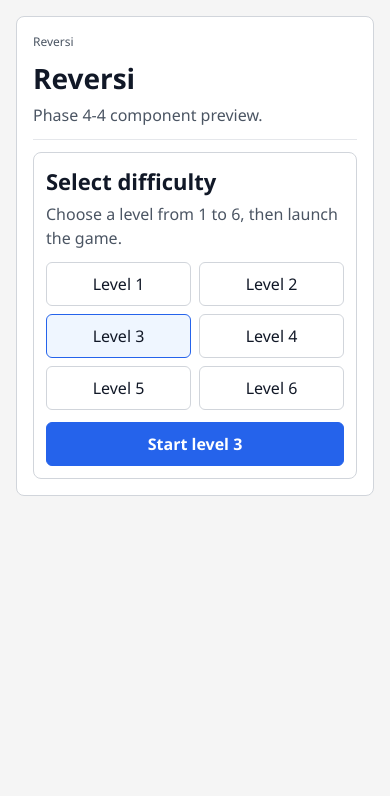
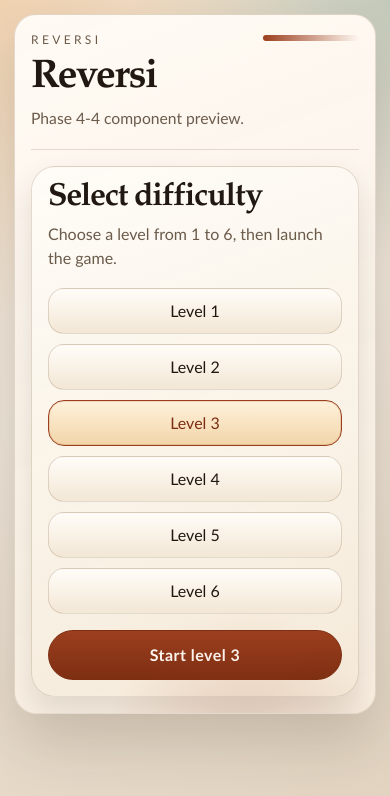
Before and after one commit to omoch1-2357/Reversi, a React (Vite) app in the folder web/: page / in a window 390 px wide. Shown: the top 796 px of the page. Built offline with nearby package versions, Linux system fonts and the light colour scheme.

Commit message:
feat(web): complete responsive layout

```diff
--- a/web/src/App.css
+++ b/web/src/App.css
@@ -1,72 +1,147 @@
 .app {
-  width: min(980px, 100%);
+  position: relative;
+  overflow: hidden;
+  width: min(1120px, 100%);
   margin: 0 auto;
-  padding: 16px;
-  border: 1px solid var(--border-strong);
-  border-radius: 8px;
-  background: #fff;
+  padding: clamp(18px, 3vw, 32px);
+  border: 1px solid var(--border-soft);
+  border-radius: 28px;
+  background:
+    linear-gradient(160deg, rgb(255 250 244 / 94%), rgb(248 238 223 / 90%)),
+    var(--panel-bg);
+  box-shadow: var(--shadow-lg);
+}
+
+.app::before {
+  content: "";
+  position: absolute;
+  inset: auto -8% -28% auto;
+  width: 320px;
+  aspect-ratio: 1;
+  border-radius: 50%;
+  background: radial-gradient(circle, rgb(156 63 30 / 18%), transparent 62%);
+  pointer-events: none;
 }
 
 .app__header {
-  padding-bottom: 12px;
-  border-bottom: 1px solid #e5e7eb;
+  position: relative;
+  display: grid;
+  gap: 10px;
+  padding-bottom: 18px;
+  border-bottom: 1px solid var(--border-soft);
+}
+
+.app__header::after {
+  content: "";
+  position: absolute;
+  right: 0;
+  top: 4px;
+  width: clamp(108px, 16vw, 160px);
+  height: 6px;
+  border-radius: 999px;
+  background: linear-gradient(90deg, var(--accent), transparent);
 }
 
 .app__eyebrow {
   margin: 0;
   font-size: 12px;
+  letter-spacing: 0.28em;
+  text-transform: uppercase;
   color: var(--text-muted);
 }
 
 .app__header h1 {
-  margin: 6px 0 0;
-  font-size: 28px;
+  margin: 0;
+  max-width: 10ch;
+  font-family: var(--font-display);
+  font-size: clamp(2.5rem, 5vw, 4.5rem);
+  line-height: 0.96;
+  letter-spacing: -0.04em;
 }
 
 .app__lead {
-  margin: 4px 0 0;
+  margin: 0;
+  max-width: 36rem;
+  font-size: clamp(0.98rem, 1.8vw, 1.1rem);
   color: var(--text-muted);
 }
 
 .game-layout {
   display: grid;
-  grid-template-columns: minmax(352px, 1fr) minmax(240px, 320px);
-  gap: 16px;
+  grid-template-columns: minmax(0, 1.15fr) minmax(280px, 0.85fr);
+  gap: clamp(16px, 3vw, 28px);
   align-items: start;
-  margin-top: 16px;
+  margin-top: clamp(20px, 4vw, 30px);
 }
 
 .game-layout__panel {
   display: grid;
-  gap: 12px;
+  gap: 14px;
 }
 
 .game-controls {
   display: grid;
-  gap: 8px;
-  padding: 12px;
-  border-radius: 8px;
-  border: 1px solid #e5e7eb;
-  background: #fff;
+  gap: 10px;
+  padding: clamp(14px, 2.5vw, 20px);
+  border-radius: 22px;
+  border: 1px solid var(--border-soft);
+  background:
+    linear-gradient(180deg, rgb(255 252 247 / 96%), rgb(246 235 219 / 92%));
+  box-shadow: var(--shadow-md);
 }
 
 .game-controls__button {
-  border: 1px solid #d1d5db;
-  border-radius: 6px;
-  min-height: 40px;
-  font-family: var(--font-body);
+  min-height: 44px;
+  padding: 0 16px;
+  border: 1px solid var(--border-strong);
+  border-radius: 999px;
   font-weight: 600;
-  color: #111827;
-  background: #fff;
+  letter-spacing: 0.02em;
+  color: var(--text-main);
+  background: linear-gradient(180deg, #fffdf8, #f2e5d3);
   cursor: pointer;
+  transition:
+    transform 160ms ease,
+    box-shadow 160ms ease,
+    background-color 160ms ease;
+}
+
+.game-controls__button:hover:not(:disabled) {
+  transform: translateY(-1px);
+  box-shadow: 0 10px 20px rgb(46 31 18 / 12%);
 }
 
 .game-controls__button--subtle {
-  background: #f9fafb;
+  color: var(--accent-strong);
+  background: linear-gradient(180deg, #f7eddf, #eed9ba);
+}
+
+.game-controls__button:disabled {
+  opacity: 0.72;
+  cursor: wait;
 }
 
 @media (max-width: 767px) {
+  .app {
+    border-radius: 22px;
+    padding: 16px;
+  }
+
+  .app__header::after {
+    width: 96px;
+  }
+
   .game-layout {
     grid-template-columns: 1fr;
   }
+
+  .game-layout__panel {
+    gap: 12px;
+  }
 }
+
+@media (max-width: 479px) {
+  .app__header h1 {
+    max-width: 8ch;
+  }
+}
--- a/web/src/components/Board.tsx
+++ b/web/src/components/Board.tsx
@@ -31,7 +31,11 @@ function Board({
 
   return (
     <section className={styles['board-shell']}>
+      <div className={styles['board-shell__header']}>
         <h2 className={styles['board-shell__title']}>Board</h2>
+        <p className={styles['board-shell__hint']}>Tap the highlighted cells to place a stone.</p>
+      </div>
+      <div className={styles['board-shell__viewport']}>
         <div className={styles.board} role="grid" aria-label="Reversi board">
           {Array.from({ length: BOARD_CELLS }, (_, index) => {
             const row = Math.floor(index / BOARD_SIZE)
@@ -54,6 +58,7 @@ function Board({
             )
           })}
         </div>
+      </div>
     </section>
   )
 }
--- a/web/src/components/GameInfo.tsx
+++ b/web/src/components/GameInfo.tsx
@@ -29,13 +29,16 @@ function GameInfo({
 }: GameInfoProps) {
   return (
     <section className={styles['game-info']} aria-label="Game status">
-      <h2 className={styles['game-info__title']}>Game Info</h2>
+      <div className={styles['game-info__header']}>
+        <p className={styles['game-info__eyebrow']}>Match status</p>
+        <h2 className={styles['game-info__title']}>Game Info</h2>
+      </div>
       <div className={styles['game-info__counts']}>
-        <p>
+        <p className={styles['game-info__count-card']}>
           <span className={styles['game-info__label']}>Black</span>
           <strong>{blackCount}</strong>
         </p>
-        <p>
+        <p className={styles['game-info__count-card']}>
           <span className={styles['game-info__label']}>White</span>
           <strong>{whiteCount}</strong>
         </p>
--- a/web/src/index.css
+++ b/web/src/index.css
@@ -1,10 +1,19 @@
 :root {
-  --font-display: "Segoe UI", sans-serif;
-  --font-body: "Segoe UI", sans-serif;
-  --text-main: #111827;
-  --text-muted: #4b5563;
-  --panel-bg: #ffffff;
-  --border-strong: #d1d5db;
+  --font-display: "Palatino Linotype", "Yu Mincho", Georgia, serif;
+  --font-body: "Trebuchet MS", "Verdana", "Yu Gothic", sans-serif;
+  --text-main: #201811;
+  --text-muted: #6b5b4b;
+  --panel-bg: rgb(252 247 239 / 88%);
+  --panel-alt: #f3e8d7;
+  --border-strong: #8f7558;
+  --border-soft: rgb(143 117 88 / 24%);
+  --accent: #9c3f1e;
+  --accent-strong: #7d2e12;
+  --accent-soft: #f4d7b0;
+  --board-green: #204f40;
+  --board-green-bright: #2f725f;
+  --shadow-lg: 0 28px 60px rgb(46 31 18 / 18%);
+  --shadow-md: 0 16px 32px rgb(46 31 18 / 12%);
 
   font-family: var(--font-body);
   line-height: 1.5;
@@ -26,15 +35,22 @@ body {
   min-width: 320px;
   min-height: 100vh;
   color: var(--text-main);
-  background: #f5f5f5;
+  background:
+    radial-gradient(circle at top left, rgb(240 203 163 / 72%), transparent 34%),
+    radial-gradient(circle at top right, rgb(109 149 133 / 34%), transparent 28%),
+    linear-gradient(160deg, #f2e6d5 0%, #efe6da 44%, #e1d2be 100%);
 }
 
 #root {
   min-height: 100vh;
-  padding: 16px;
+  padding: clamp(14px, 3vw, 28px);
+}
+
+button {
+  font: inherit;
 }
 
 button:focus-visible {
-  outline: 2px solid #2563eb;
-  outline-offset: 2px;
+  outline: 2px solid var(--accent);
+  outline-offset: 3px;
 }
--- a/web/src/styles/LevelSelect.module.css
+++ b/web/src/styles/LevelSelect.module.css
@@ -1,53 +1,72 @@
 .level-select {
-  margin-top: 12px;
-  padding: 12px;
-  border: 1px solid #d1d5db;
-  border-radius: 8px;
-  background: #fff;
+  margin-top: 16px;
+  padding: clamp(16px, 3vw, 24px);
+  border: 1px solid var(--border-soft);
+  border-radius: 24px;
+  background:
+    linear-gradient(160deg, rgb(255 252 247 / 96%), rgb(244 233 216 / 92%));
+  box-shadow: var(--shadow-md);
 }
 
 .level-select__title {
   margin: 0;
-  font-size: 22px;
+  font-family: var(--font-display);
+  font-size: clamp(2rem, 4vw, 3rem);
+  line-height: 0.98;
+  letter-spacing: -0.04em;
 }
 
 .level-select__description {
-  margin: 4px 0 0;
+  margin: 8px 0 0;
+  max-width: 32rem;
+  font-size: 1rem;
   color: var(--text-muted);
 }
 
 .level-select__grid {
-  margin-top: 12px;
+  margin-top: 18px;
   display: grid;
   grid-template-columns: repeat(3, minmax(0, 1fr));
-  gap: 8px;
+  gap: 10px;
 }
 
 .level-select__option {
   min-height: 44px;
-  border: 1px solid #d1d5db;
-  border-radius: 6px;
-  color: #111827;
-  font-family: var(--font-body);
+  padding: 10px 12px;
+  border: 1px solid rgb(143 117 88 / 26%);
+  border-radius: 16px;
+  color: var(--text-main);
   font-size: 16px;
   font-weight: 500;
-  background: #fff;
+  background: linear-gradient(180deg, #fffdf8, #f3e7d5);
   cursor: pointer;
+  transition:
+    transform 160ms ease,
+    box-shadow 160ms ease,
+    border-color 160ms ease;
+}
+
+.level-select__option:hover:not(:disabled) {
+  transform: translateY(-1px);
+  box-shadow: 0 12px 22px rgb(46 31 18 / 10%);
 }
 
 .level-select__option--selected {
-  border-color: #2563eb;
-  background: #eff6ff;
+  border-color: var(--accent);
+  color: var(--accent-strong);
+  background:
+    linear-gradient(180deg, #fff2dc, #f2d5a9);
+  box-shadow: inset 0 0 0 1px rgb(156 63 30 / 16%);
 }
 
 .level-select__option:focus-visible {
-  outline: 2px solid #1d4ed8;
-  outline-offset: 2px;
+  outline-offset: 4px;
 }
 
 .level-select__option--selected:focus-visible {
-  border-color: #1d4ed8;
-  box-shadow: 0 0 0 3px rgb(29 78 216 / 20%);
+  box-shadow:
+    inset 0 0 0 1px rgb(156 63 30 / 16%),
+    0 0 0 3px rgb(156 63 30 / 20%);
 }
 
 .level-select__option:disabled {
@@ -56,17 +75,26 @@
 }
 
 .level-select__start {
-  margin-top: 12px;
+  margin-top: 16px;
   width: 100%;
   min-height: 44px;
-  border: 1px solid #2563eb;
-  border-radius: 6px;
-  font-family: var(--font-body);
+  padding: 12px 16px;
+  border: 1px solid var(--accent-strong);
+  border-radius: 999px;
   font-size: 16px;
   font-weight: 600;
-  color: #fff;
-  background: #2563eb;
+  letter-spacing: 0.03em;
+  color: #fffaf4;
+  background: linear-gradient(180deg, var(--accent), var(--accent-strong));
   cursor: pointer;
+  transition:
+    transform 160ms ease,
+    box-shadow 160ms ease;
+}
+
+.level-select__start:hover:not(:disabled) {
+  transform: translateY(-1px);
+  box-shadow: 0 16px 28px rgb(125 46 18 / 22%);
 }
 
 .level-select__start:disabled {
@@ -75,19 +103,31 @@
 }
 
 .level-select__start:focus-visible {
-  outline: 2px solid #111827;
-  outline-offset: 2px;
-  box-shadow: 0 0 0 3px rgb(37 99 235 / 25%);
+  box-shadow: 0 0 0 4px rgb(156 63 30 / 18%);
 }
 
 .level-select__error {
-  margin: 8px 0 0;
-  color: #b91c1c;
+  margin: 12px 0 0;
+  padding: 10px 12px;
+  border-radius: 14px;
+  border: 1px solid rgb(156 63 30 / 18%);
+  color: var(--accent-strong);
+  background: rgb(156 63 30 / 8%);
   font-size: 14px;
 }
 
-@media (max-width: 540px) {
+@media (max-width: 767px) {
+  .level-select {
+    padding: 16px;
+  }
+
   .level-select__grid {
     grid-template-columns: repeat(2, minmax(0, 1fr));
   }
 }
+
+@media (max-width: 479px) {
+  .level-select__grid {
+    grid-template-columns: 1fr;
+  }
+}
```
Also changed, not shown: web/src/styles/Board.module.css (+62 -10 lines), web/src/styles/Cell.module.css (+53 -9 lines), web/src/styles/GameInfo.module.css (+66 -17 lines), web/src/styles/ResultModal.module.css (+31 -14 lines), 2 other files (tests, documents, lock files or other folders). Lines whose indentation alone changed are shown as unchanged.
